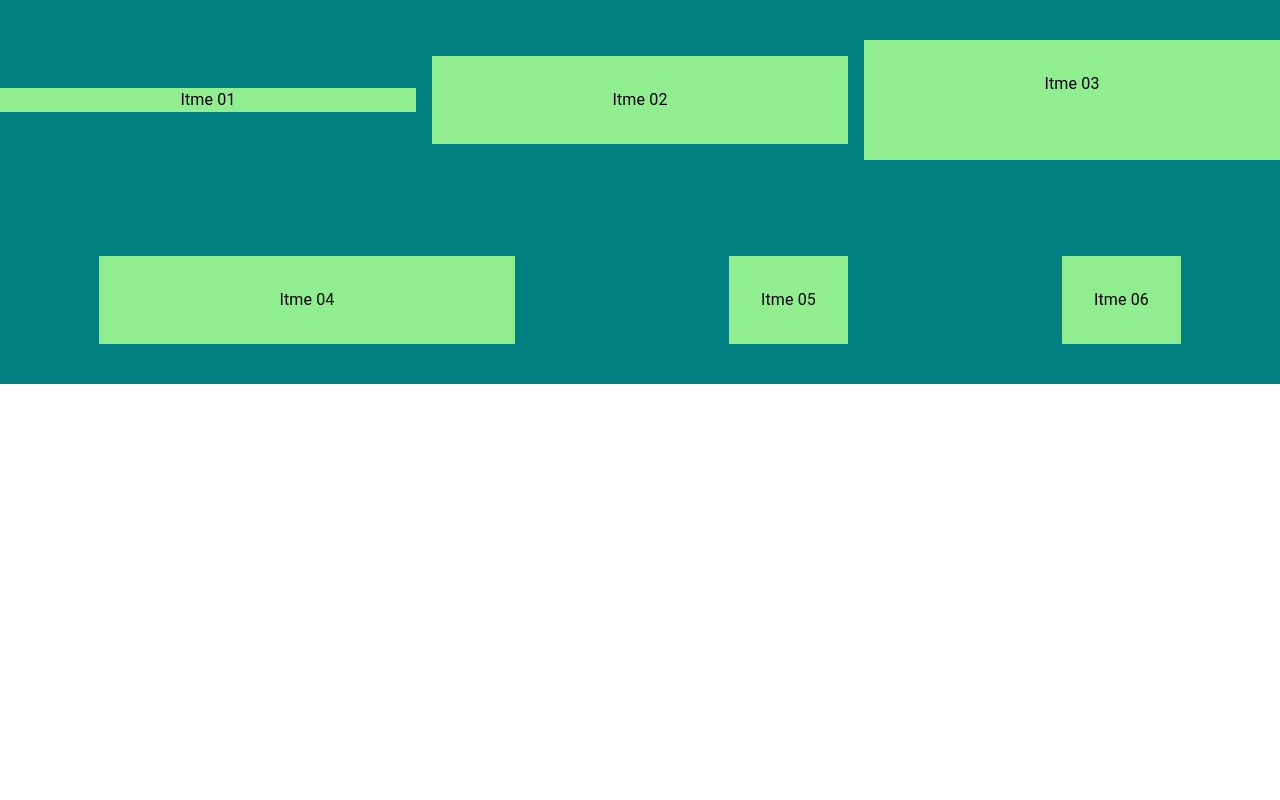
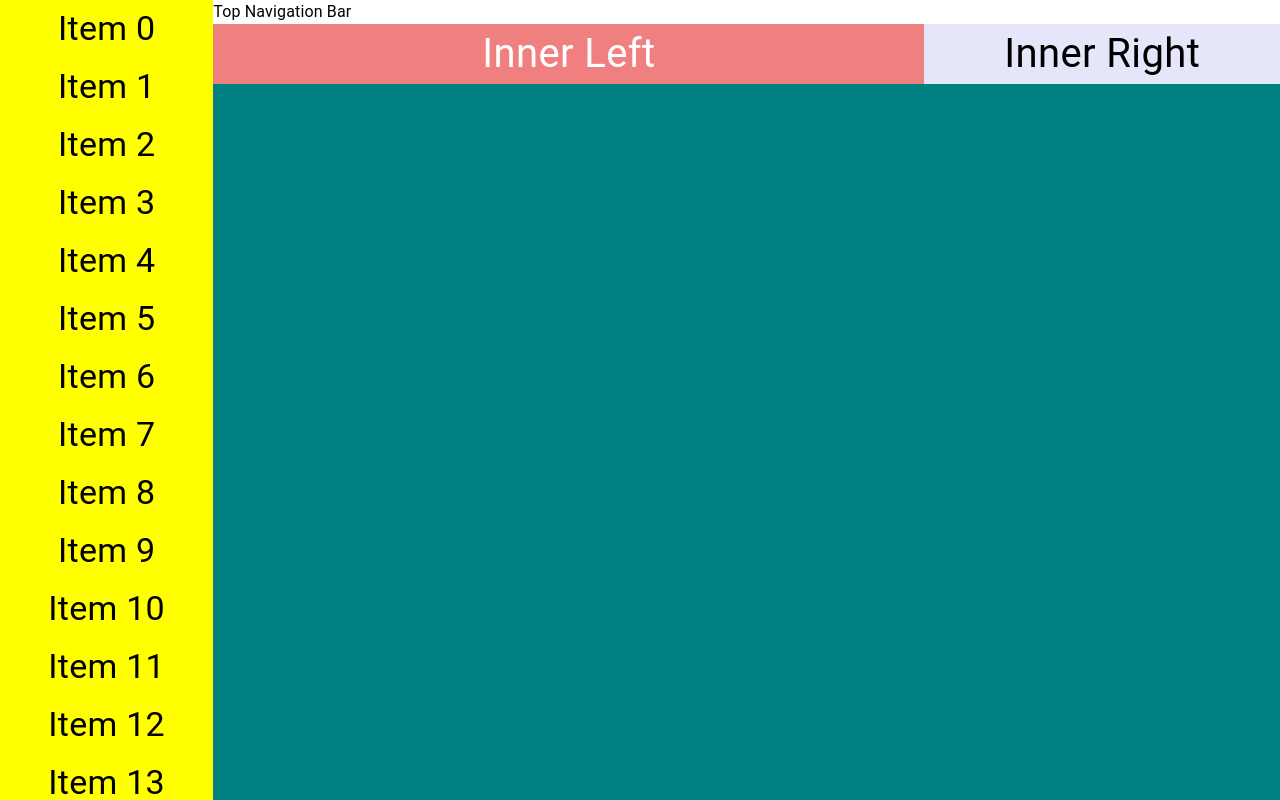
Before and after one commit to ravigunz/react-mui-03-grids, a React (Create React App) app: page / in a window 1280 px wide. Shown: the top 800 px of the page. Built offline with nearby package versions, Linux system fonts and the light colour scheme.

Commit message:
add nested grid

```diff
--- a/src/App.js
+++ b/src/App.js
@@ -1,4 +1,5 @@
 import "./App.css";
+import NestedGrid from "./NestedGrid";
 // import BoxSx from "./layouts/BoxSx";
 import BasicGrid from "./layouts/BasicGrid";
 import LearnGrid from "./layouts/LearnGrid";
@@ -8,7 +9,8 @@ function App() {
     <div className="App">
       {/* <BoxSx /> */}
       {/* <BasicGrid /> */}
-      <LearnGrid />
+      {/* <LearnGrid /> */}
+      <NestedGrid />
     </div>
   );
 }
--- /dev/null
+++ b/src/NestedGrid.js
@@ -0,0 +1,35 @@
+import { Grid, Typography } from "@mui/material";
+import React from "react";
+
+export default function NestedGrid() {
+  return (
+    <div>
+      <Grid container>
+        <Grid item xs={4} sm={4} md={2} sx={{ bgcolor: "yellow" }}>
+          {Array.from(Array(18)).map((val, key) => {
+            return (
+              <Typography variant="h4" key={key} sx={{ p: 1 }}>
+                Item {key}
+              </Typography>
+            );
+          })}
+        </Grid>
+        <Grid item xs={8} sm={8} md={10} sx={{ bgcolor: "teal" }}>
+          <Grid container sx={{ bgcolor: "white" }}>
+            <Grid item>
+              <Typography>Top Navigation Bar</Typography>
+            </Grid>
+          </Grid>
+          <Grid container>
+            <Grid item xs={12} sm={6} md={8} sx={{ bgcolor: 'lightcoral'}}>
+              <Typography sx={{ fontSize: '40px', color: 'white'}}>Inner Left</Typography>
+            </Grid>
+            <Grid item xs={12} sm={6} md={4} sx={{ bgcolor: 'lavender'}}>
+              <Typography sx={{ fontSize: '40px', color: 'black'}}>Inner Right</Typography>
+            </Grid>
+          </Grid>
+        </Grid>
+      </Grid>
+    </div>
+  );
+}
```
